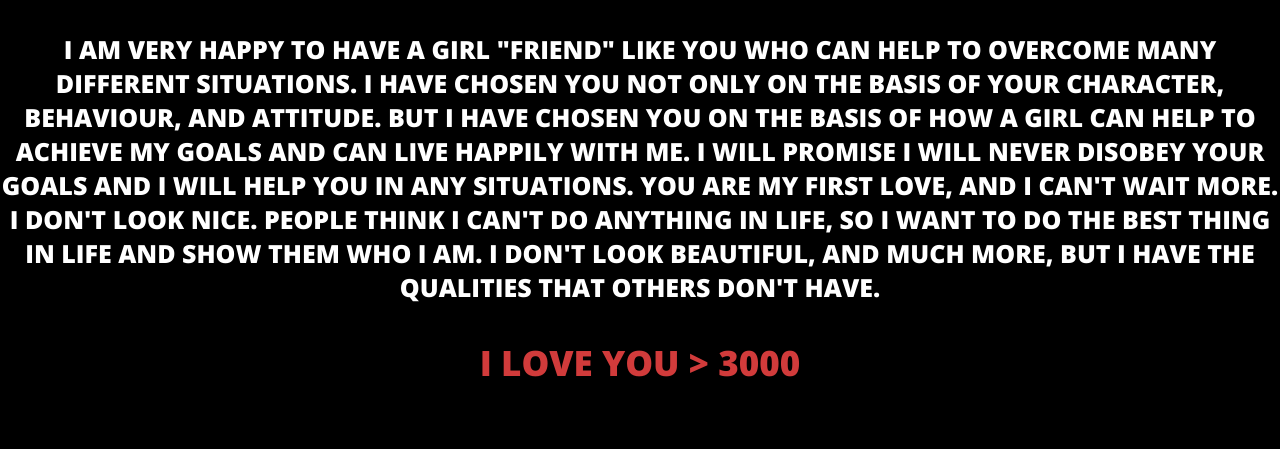
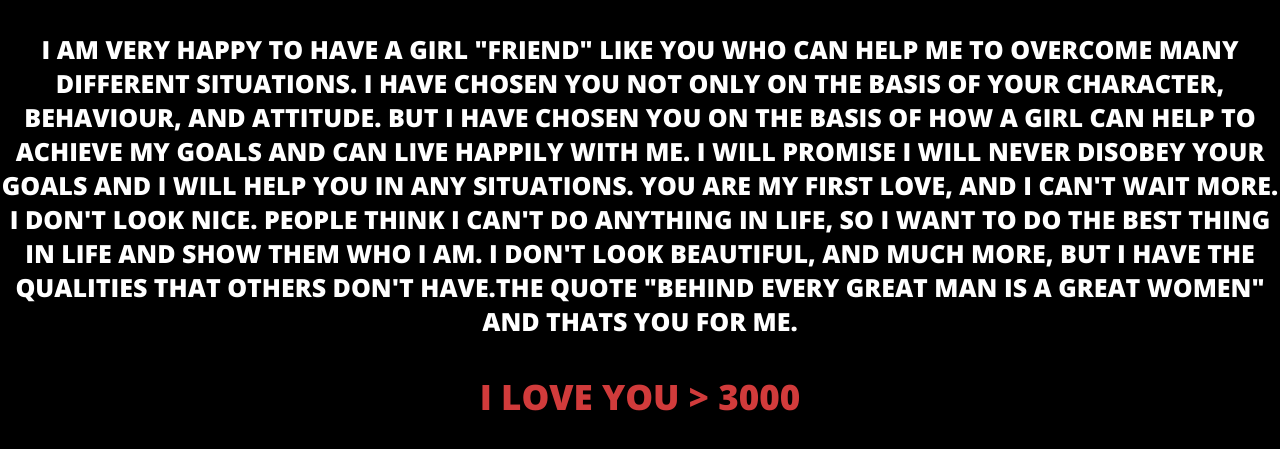
Before and after one commit to samikshaasodekar/pp, a plain HTML site: page index.html in a window 1280 px wide. Shown: the part 731-1180 px from the top of the page. Before the commit the page ends 1152 px from the top, so only its background shows below. Drawn offline with nearby package versions, Linux system fonts and the light colour scheme.

Commit message:
Update index.html

```diff
--- a/index.html
+++ b/index.html
@@ -110,7 +110,7 @@
 
     <p class="primary">
 
-        I am very happy to have a girl "friend" like you who can help to overcome many different situations. I have chosen you not only on the basis of your character, behaviour, and attitude. But I have chosen you on the basis of how a girl can help to achieve my goals and can live happily with me. I will promise I will never disobey your goals and I will help you in any situations. You are my first love, and I can't wait more. I don't look nice. People think I can't do anything in life, so I want to do the best thing in life and show them who I am. I don't look beautiful, and much more, but I have the qualities that others don't have.
+        I am very happy to have a girl "friend" like you who can help me to overcome many different situations. I have chosen you not only on the basis of your character, behaviour, and attitude. But I have chosen you on the basis of how a girl can help to achieve my goals and can live happily with me. I will promise I will never disobey your goals and I will help you in any situations. You are my first love, and I can't wait more. I don't look nice. People think I can't do anything in life, so I want to do the best thing in life and show them who I am. I don't look beautiful, and much more, but I have the qualities that others don't have.The Quote "BEHIND EVERY GREAT MAN IS A GREAT WOMEN" and thats you for me.
     </p>
     <p class="primary1">
         I Love YOU > 3000
```
